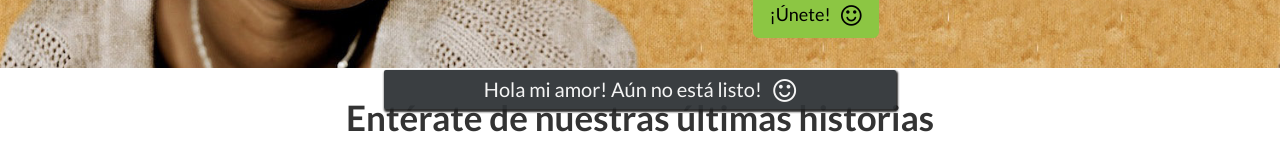
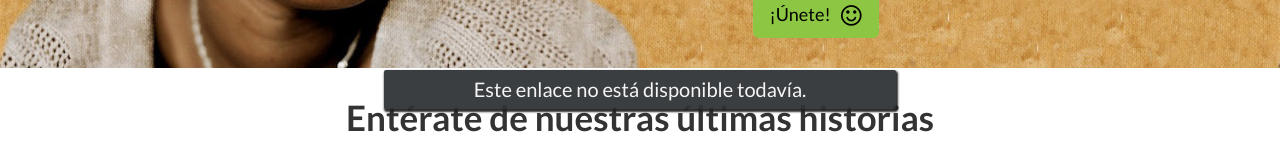
Before and after one commit to alemacgo/rutatrebol, a plain HTML site: page index.html in a window 1280 px wide. Both pictures are taken after a click on the link "QUIÉNES SOMOS". Shown: the part 595-755 px from the top of the page. Drawn offline with nearby package versions, Linux system fonts and the light colour scheme.

Commit message:
Update index.html

```diff
--- a/index.html
+++ b/index.html
@@ -181,7 +181,7 @@
 
 	function toast(){
 		console.log('a');
-		var toast2 = new Android_Toast({content: 'Hola mi amor! Aún no está listo! &nbsp; <i class="fa fa-smile-o fa-lg"></i>', duration: 3000, position: 'bottom'});
+		var toast2 = new Android_Toast({content: 'Este enlace no está disponible todavía.', duration: 3000, position: 'bottom'});
 	}
 	</script>
 
```
